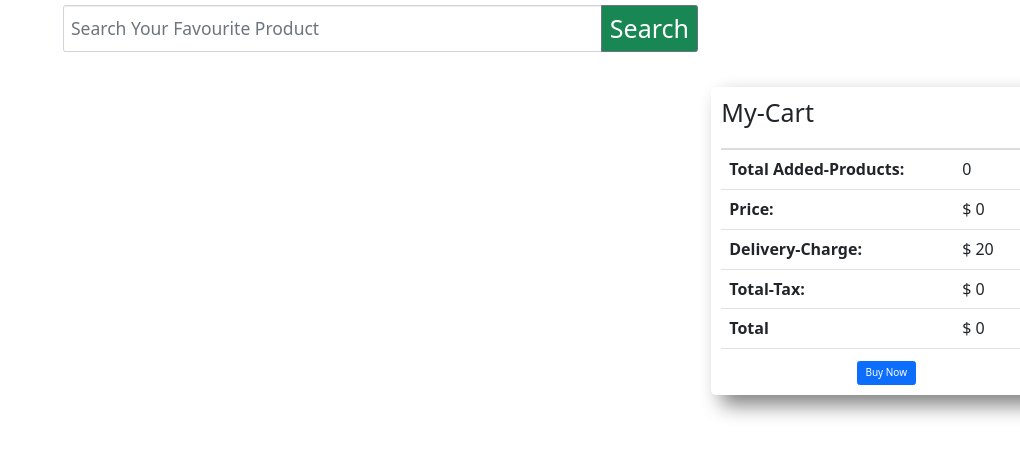
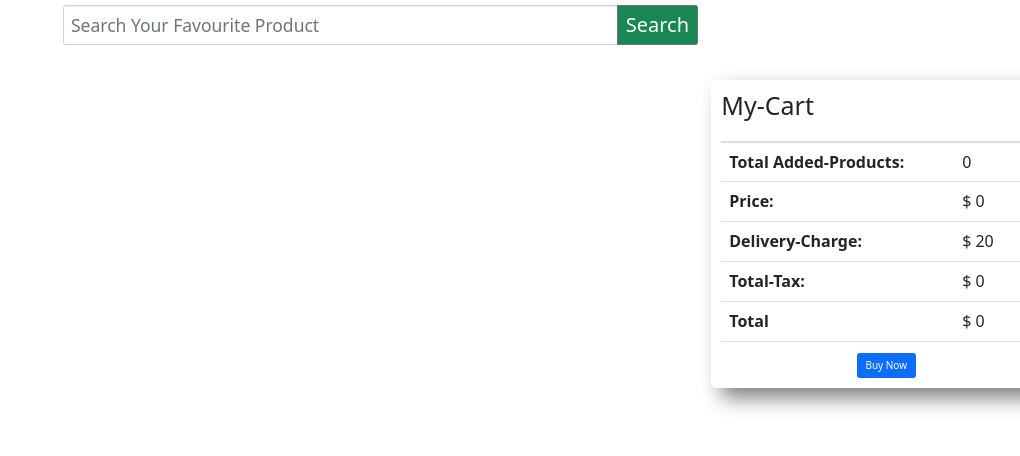
Before and after one commit to Mohammad815/ranga-store, a plain HTML site: page index.html in a window 1280 px wide. Shown: the whole page, without its empty margins (260-1280 px from the left). Drawn offline with nearby package versions, Linux system fonts and the light colour scheme; no server answers.

Commit message:
add fs on button

```diff
--- a/index.html
+++ b/index.html
@@ -26,7 +26,7 @@
     <div class="search-field mb-5">
       <div class="input-group w-50 mx-auto">
         <input type="text" class="form-control h-auto fs-3" placeholder="Search Your Favourite Product" aria-label="Recipient's username" aria-describedby="button-addon2">
-        <button class="btn fs-1 bg-success text-white btn-outline-secondary" type="button" id="search-btn" onclick="loadProducts()">Search</button>
+        <button class="btn fs-2 bg-success text-white btn-outline-secondary" type="button" id="search-btn" onclick="loadProducts()">Search</button>
       </div>
     </div>
     <div class="row ">
```
